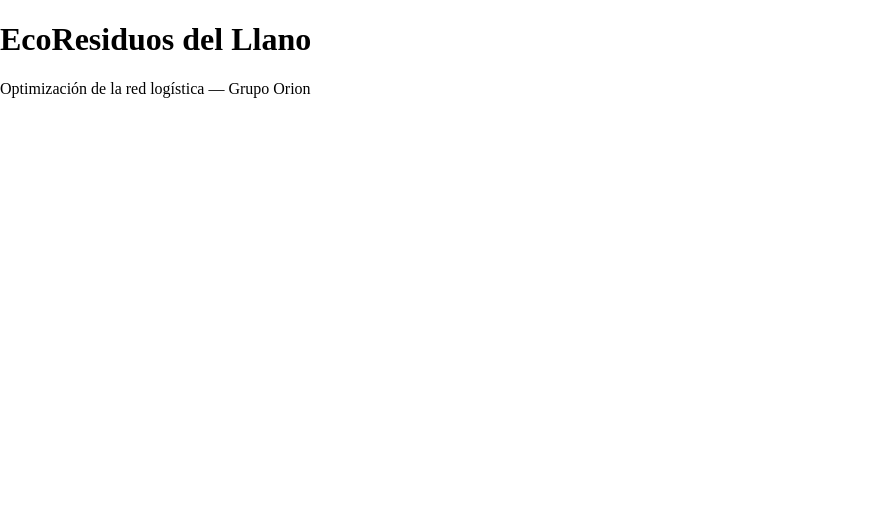
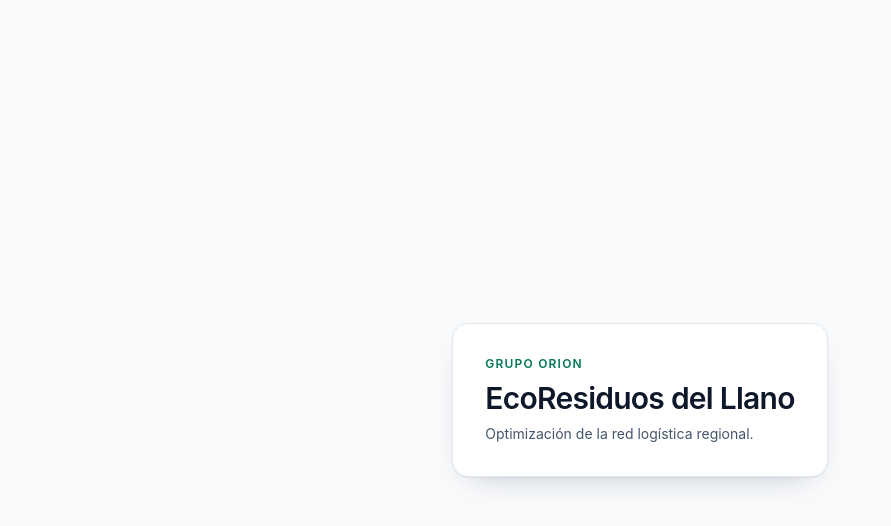
Before and after one commit to FelipeBeltranING/ecoresiduos-llano-optimizacion, a React (Vite) app in the folder frontend/: page / in a window 1280 px wide. Shown: the top 526 px of the page, without its empty margins (0-891 px from the left). Built offline with nearby package versions, Linux system fonts and the light colour scheme.

Commit message:
chore(frontend): configure Tailwind CSS and design tokens (T-01c)
Wire the Tailwind Vite plugin and define the brand palette, typography and panel shadow used across the interface. Adds base focus and selection styles for accessibility.

Refs #20

```diff
--- a/frontend/src/App.tsx
+++ b/frontend/src/App.tsx
@@ -1,8 +1,13 @@
 export function App() {
   return (
-    <main>
-      <h1>EcoResiduos del Llano</h1>
-      <p>Optimización de la red logística — Grupo Orion</p>
+    <main className="grid min-h-dvh place-items-center px-6">
+      <div className="rounded-2xl border border-slate-200 bg-white p-8 shadow-panel">
+        <p className="text-xs font-semibold uppercase tracking-widest text-brand-700">Grupo Orion</p>
+        <h1 className="mt-2 text-3xl font-semibold tracking-tight text-slate-900">
+          EcoResiduos del Llano
+        </h1>
+        <p className="mt-2 text-sm text-slate-600">Optimización de la red logística regional.</p>
+      </div>
     </main>
   );
 }
--- a/frontend/src/styles/index.css
+++ b/frontend/src/styles/index.css
@@ -1,7 +1,39 @@
-:root {
-  color-scheme: light;
+@import "tailwindcss";
+
+@theme {
+  --font-sans:
+    "Inter", "Segoe UI", system-ui, -apple-system, "Helvetica Neue", Arial, sans-serif;
+
+  --color-brand-50: #ecfdf5;
+  --color-brand-100: #d1fae5;
+  --color-brand-200: #a7f3d0;
+  --color-brand-300: #6ee7b7;
+  --color-brand-400: #34d399;
+  --color-brand-500: #10b981;
+  --color-brand-600: #059669;
+  --color-brand-700: #047857;
+  --color-brand-800: #065f46;
+  --color-brand-900: #064e3b;
+  --color-brand-950: #022c22;
+
+  --shadow-panel: 0 1px 2px rgb(15 23 42 / 0.05), 0 12px 32px -20px rgb(15 23 42 / 0.35);
 }
 
-body {
-  margin: 0;
+@layer base {
+  html {
+    -webkit-text-size-adjust: 100%;
+    text-rendering: optimizeLegibility;
+  }
+
+  body {
+    @apply bg-slate-50 font-sans text-slate-900 antialiased;
+  }
+
+  :focus-visible {
+    @apply outline-2 outline-offset-2 outline-brand-600;
+  }
+
+  ::selection {
+    @apply bg-brand-200 text-brand-950;
+  }
 }
```
